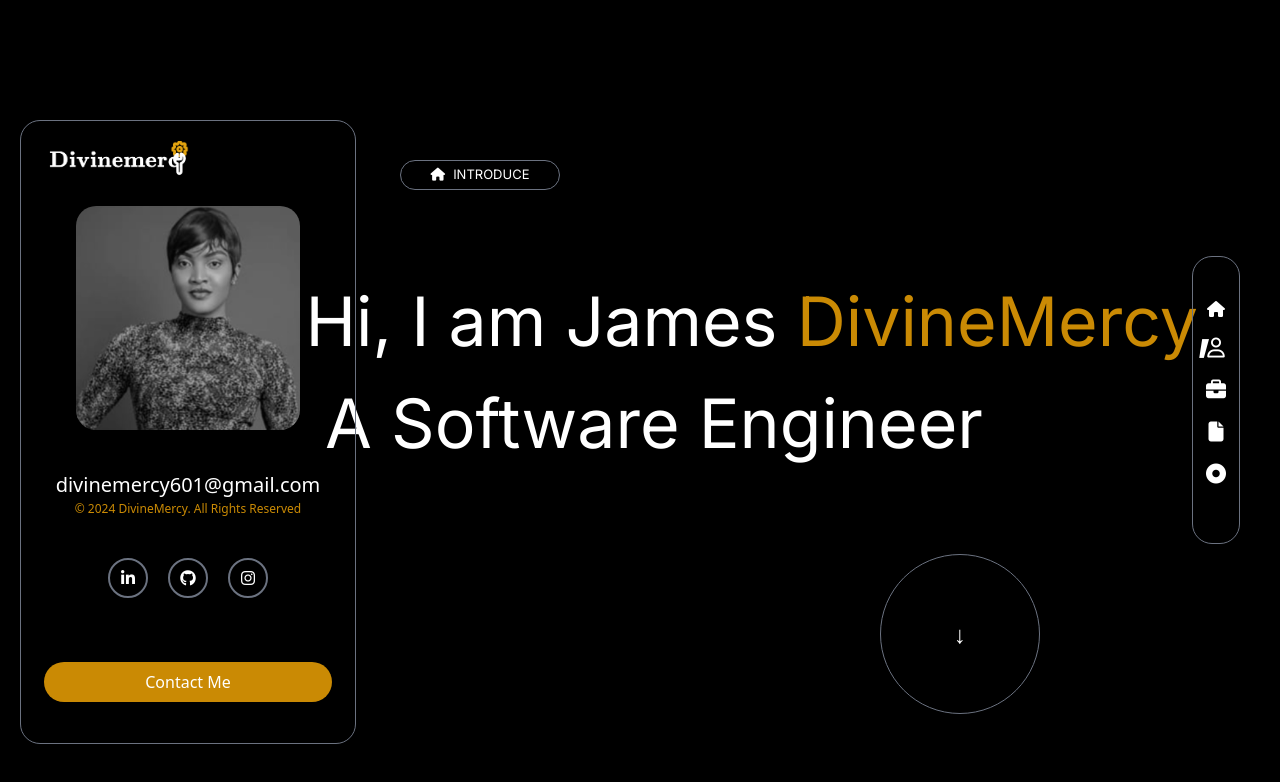
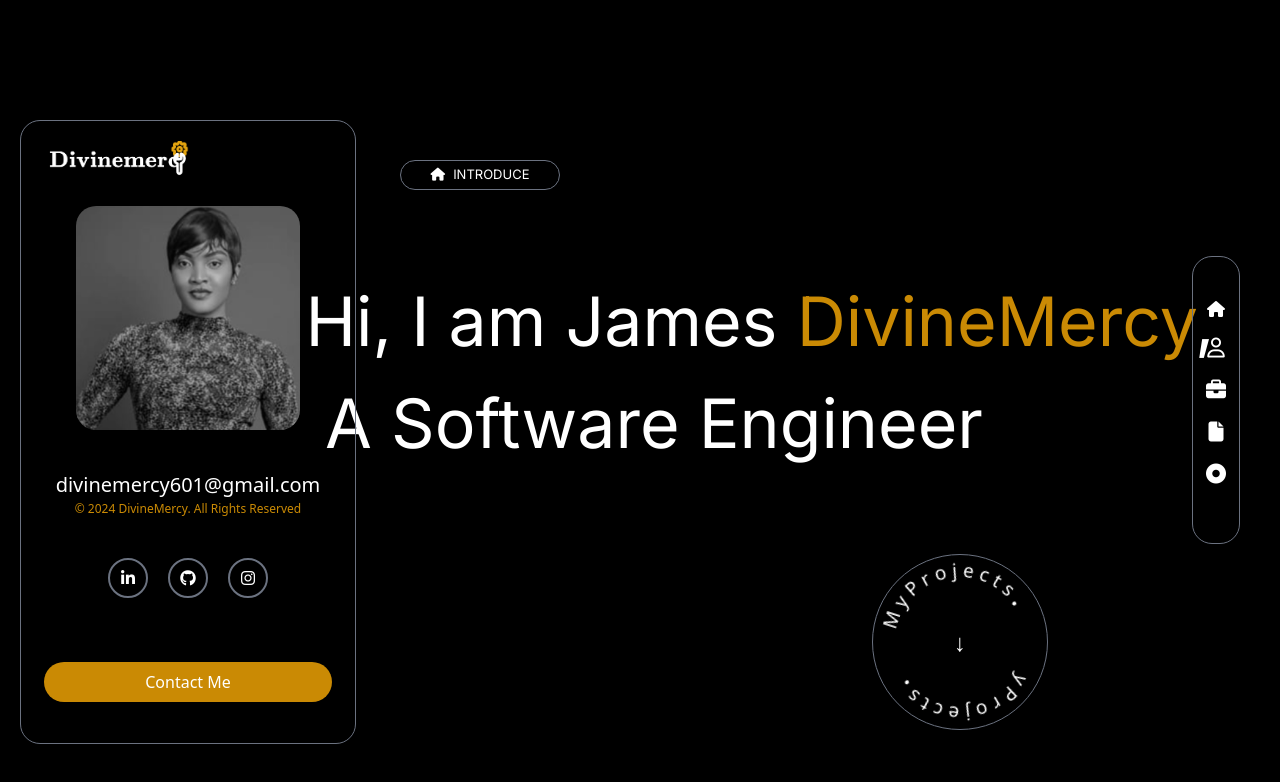
Before and after one commit to Divinegirl8/project, a React (Create React App) app: page / in a window 1280 px wide. Shown: the top 782 px of the page. Built offline with nearby package versions, Linux system fonts and the light colour scheme.

Commit message:
new commit

```diff
--- /dev/null
+++ b/src/component/HeroPage/index.module.css
@@ -0,0 +1,12 @@
+@keyframes rotate {
+  0% {
+      transform: rotate(0deg);
+  }
+  100% {
+      transform: rotate(360deg);
+  }
+}
+
+.animateRotate {
+  animation: rotate 10s linear infinite;
+}
--- a/src/component/HeroPage/index.tsx
+++ b/src/component/HeroPage/index.tsx
@@ -6,6 +6,7 @@ import FilledButton from "../reusuable/FilledButton";
 import { Link } from "react-router-dom";
 import logo from "../../asset/hero-section/mylogo (1).png";
 import Modal from "../reusuable/Modal";
+import style from "./index.module.css"
 
 
 const HeroPage: React.FC = () => {
@@ -76,12 +77,10 @@ const HeroPage: React.FC = () => {
                         <FilledButton text="Contact Me"/>
                         </div>
 
-                        {/* Modal */}
-      {isVisible && (
-        <Modal isVisible={isVisible} onClose={handleModalToggle}/>
+                            {isVisible && (
+                                <Modal isVisible={isVisible} onClose={handleModalToggle}/>
 
-
-      )}
+                            )}
 
                     </div>
 
@@ -108,13 +107,42 @@ const HeroPage: React.FC = () => {
                 <p className="font-normal text-[68px] text-white font-fontInter">A Software Engineer</p>
 
                 </div>
+                <div className="flex items-center justify-center lg:ml-[40rem] mt-20 cursor-pointer">
+                <div className="rounded-[100px] h-[11rem] w-[11rem] border border-gray-500 text-white flex items-center justify-center relative">
+                        <svg
+                            width="160"
+                            height="160"
+                            viewBox="0 0 160 160"
+                            xmlns="http://www.w3.org/2000/svg"
+                            className={`absolute  ${style.animateRotate}`}
+
+                        >
+                            <defs>
+
+                                <path
+                                    id="circlePath"
+                                    d="M80,80 m-65,0 a 65,65 0 1,1 130,0 a 65,65 0 1,1 -130,0"
+                                />
+                            </defs>
+                            <text fill="#fff" fontSize="19" textAnchor="middle">
+
+                            <textPath href="#circlePath" startOffset="42%">
+                                M y P r o j e c t s <tspan fontSize="30">&#x2E;</tspan>
+                                <tspan dx="50">M y P r o j e c t s</tspan>  <tspan fontSize="30">&#x2E;</tspan>
+                            </textPath>
 
 
-               <div className="flex items-center justify-center lg:ml-[40rem] mt-20 cursor-pointer">
-               <div className="rounded-[100px] h-[10rem] w-[10rem] border border-gray-500 text-white flex items-center justify-center">
-                          <p className="text-2xl">  &#8595;</p>
-                    </div>
-               </div>
+                            </text>
+                        </svg>
+
+                <div className="absolute  flex items-center justify-center">
+                        <p className="text-2xl">&#8595;</p>
+                </div>
+                </div>
+
+                </div>
+
+
 
                 <div ref={section1Ref} className="text-white text-center mt-[-29rem]">
 
```
